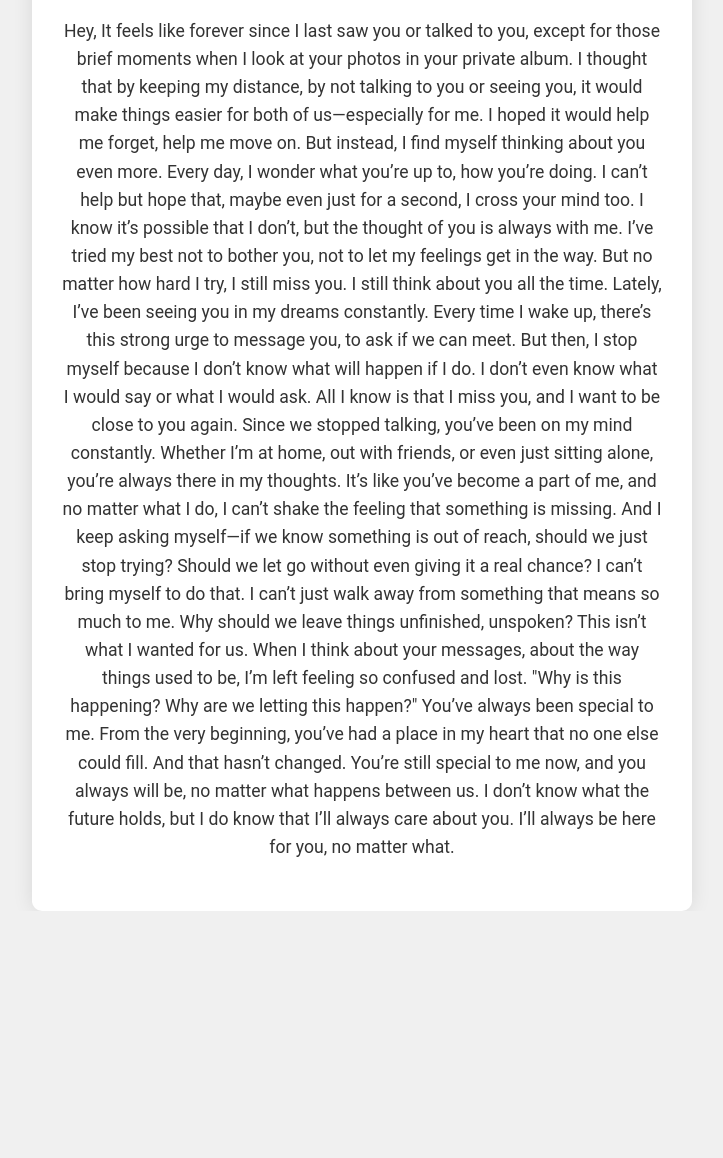
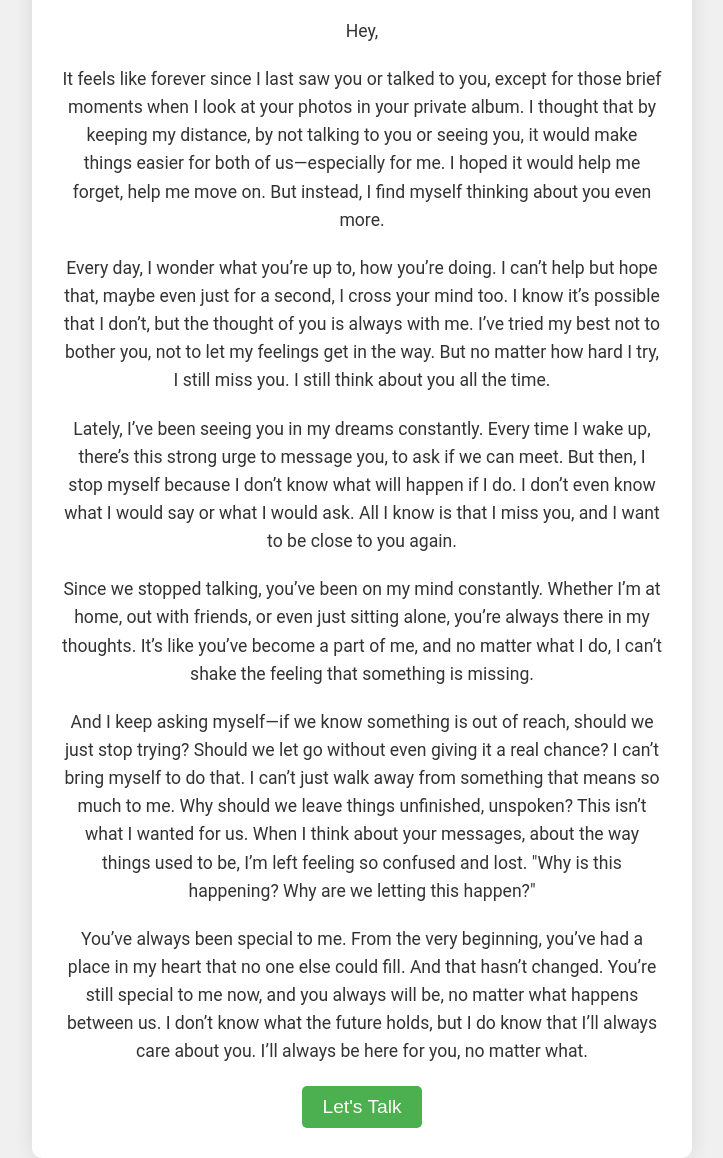
Before and after one commit to sharma1458/New, a plain HTML site: page index.html in a window 1280 px wide. Shown: the part 114-1272 px from the top of the page, without its empty margins (278-1001 px from the left). Before the commit the page ends 1025 px from the top, so only its background shows below. Drawn offline with Linux system fonts and the light colour scheme.

Commit message:
Update index.html

```diff
--- a/index.html
+++ b/index.html
@@ -5,6 +5,7 @@
   <meta name="viewport" content="width=device-width, initial-scale=1.0">
   <title>For You</title>
   <link rel="stylesheet" href="style.css">
+  <link rel="stylesheet" href="https://cdnjs.cloudflare.com/ajax/libs/font-awesome/6.0.0/css/all.min.css">
 </head>
 <body>
   <div class="container">
@@ -12,20 +13,31 @@
       <h1>Hey Priyanka,</h1>
       <i class="fas fa-heart"></i>
     </div>
-    <p>Hey,
-
-It feels like forever since I last saw you or talked to you, except for those brief moments when I look at your photos in your private album. I thought that by keeping my distance, by not talking to you or seeing you, it would make things easier for both of us—especially for me. I hoped it would help me forget, help me move on. But instead, I find myself thinking about you even more.
-
-Every day, I wonder what you’re up to, how you’re doing. I can’t help but hope that, maybe even just for a second, I cross your mind too. I know it’s possible that I don’t, but the thought of you is always with me. I’ve tried my best not to bother you, not to let my feelings get in the way. But no matter how hard I try, I still miss you. I still think about you all the time.
-
-Lately, I’ve been seeing you in my dreams constantly. Every time I wake up, there’s this strong urge to message you, to ask if we can meet. But then, I stop myself because I don’t know what will happen if I do. I don’t even know what I would say or what I would ask. All I know is that I miss you, and I want to be close to you again.
-
-Since we stopped talking, you’ve been on my mind constantly. Whether I’m at home, out with friends, or even just sitting alone, you’re always there in my thoughts. It’s like you’ve become a part of me, and no matter what I do, I can’t shake the feeling that something is missing.
-
-And I keep asking myself—if we know something is out of reach, should we just stop trying? Should we let go without even giving it a real chance? I can’t bring myself to do that. I can’t just walk away from something that means so much to me. Why should we leave things unfinished, unspoken? This isn’t what I wanted for us. When I think about your messages, about the way things used to be, I’m left feeling so confused and lost. "Why is this happening? Why are we letting this happen?"
-
-You’ve always been special to me. From the very beginning, you’ve had a place in my heart that no one else could fill. And that hasn’t changed. You’re still special to me now, and you always will be, no matter what happens between us. I don’t know what the future holds, but I do know that I’ll always care about you. I’ll always be here for you, no matter what.</p>
-    <script src="script.js"></script>
+    <div class="message">
+      <p>Hey,</p>
+      <p>
+        It feels like forever since I last saw you or talked to you, except for those brief moments when I look at your photos in your private album. I thought that by keeping my distance, by not talking to you or seeing you, it would make things easier for both of us—especially for me. I hoped it would help me forget, help me move on. But instead, I find myself thinking about you even more.
+      </p>
+      <p>
+        Every day, I wonder what you’re up to, how you’re doing. I can’t help but hope that, maybe even just for a second, I cross your mind too. I know it’s possible that I don’t, but the thought of you is always with me. I’ve tried my best not to bother you, not to let my feelings get in the way. But no matter how hard I try, I still miss you. I still think about you all the time.
+      </p>
+      <p>
+        Lately, I’ve been seeing you in my dreams constantly. Every time I wake up, there’s this strong urge to message you, to ask if we can meet. But then, I stop myself because I don’t know what will happen if I do. I don’t even know what I would say or what I would ask. All I know is that I miss you, and I want to be close to you again.
+      </p>
+      <p>
+        Since we stopped talking, you’ve been on my mind constantly. Whether I’m at home, out with friends, or even just sitting alone, you’re always there in my thoughts. It’s like you’ve become a part of me, and no matter what I do, I can’t shake the feeling that something is missing.
+      </p>
+      <p>
+        And I keep asking myself—if we know something is out of reach, should we just stop trying? Should we let go without even giving it a real chance? I can’t bring myself to do that. I can’t just walk away from something that means so much to me. Why should we leave things unfinished, unspoken? This isn’t what I wanted for us. When I think about your messages, about the way things used to be, I’m left feeling so confused and lost. "Why is this happening? Why are we letting this happen?"
+      </p>
+      <p>
+        You’ve always been special to me. From the very beginning, you’ve had a place in my heart that no one else could fill. And that hasn’t changed. You’re still special to me now, and you always will be, no matter what happens between us. I don’t know what the future holds, but I do know that I’ll always care about you. I’ll always be here for you, no matter what.
+      </p>
+    </div>
+    <div class="footer">
+      <button id="proposal">Let's Talk</button>
+    </div>
   </div>
+  <script src="script.js"></script>
 </body>
 </html>
```
